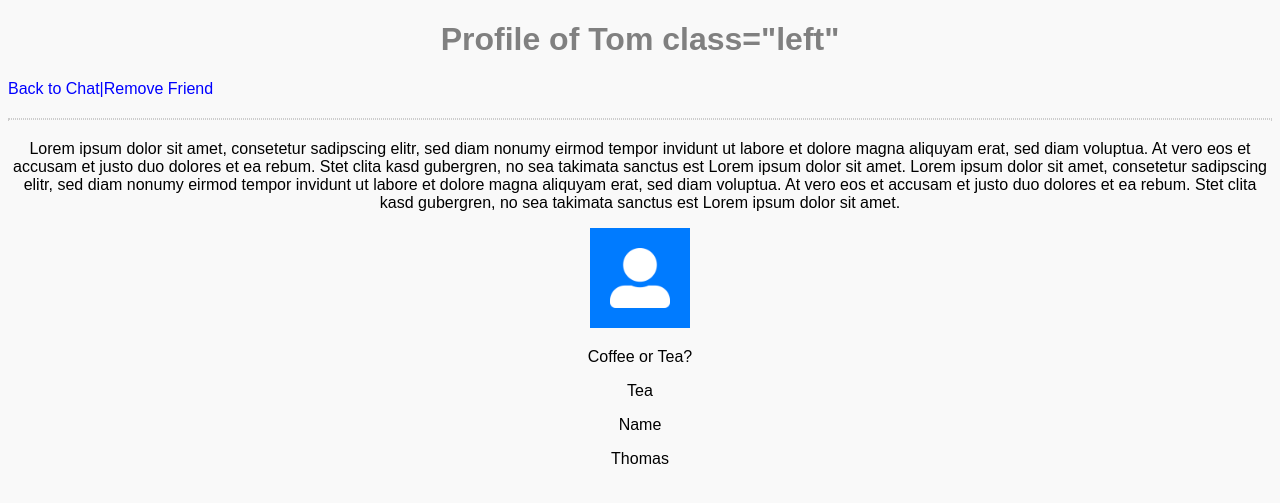
After one commit to 7676julia/Chat_ohne_svelte, a PHP site: page /profil.html in a window 1280 px wide. The commit adds this page. Shown: the top 503 px of the page. Run offline with PHP 8.4, Linux system fonts and the light colour scheme.

Commit message:
add profil und einstellungen, some changes in css

```diff
--- a/chat.html
+++ b/chat.html
@@ -10,8 +10,9 @@
 <body>
     <h1 class="left">Chat with</h1>
     <a href="freundeliste.html" class="leftL"> < Back </a>
-    <a href="einstellungen.html"class="leftL"> | Profile </a>
+    <a href="profil.html"class="leftL"> | Profile </a>
     <a href="freundeliste.html"class="leftL"> | Remove Friend</a><br>
+    <hr>
 
     <span class="chat">
     <p>Tom: "Hallo, Welt"</p>
--- a/formulareLinks.css
+++ b/formulareLinks.css
@@ -1,5 +1,6 @@
 form {
     display: flex;
+    flex-direction: column;
 }
 
 label {
@@ -26,6 +27,8 @@ input[type=button] {
     color:white;
     margin: 4px 2px;
     padding: 16px 32px;
+    width: 200px;
+    margin: auto;
 }
 
 button {
@@ -34,6 +37,8 @@ button {
     color:white;
     margin: 4px 2px;
     padding: 16px 32px;
+    width: 200px;
+    margin: auto;
 }
 
 input[type=submit] {
@@ -42,6 +47,9 @@ input[type=submit] {
     color:white;
     margin: 4px 2px;
     padding: 16px 32px;
+    width: 200px;
+    margin: auto;
+
 }
 
 a {
@@ -51,6 +59,5 @@ a {
 
 .leftL {
     float: left;
-    margin-right: 10px;
-    color: rgb(162, 68, 90);
+    color:blue
 }
--- a/freundeliste.html
+++ b/freundeliste.html
@@ -10,7 +10,8 @@
 <body>
 
     <h1 class="left">Friends</h1>
-    <a href="logout.html" Logout class="leftL"> &lt; Logout |</a> <a href="einstellungen.html" class="leftL">Settings</a>
+    <a href="logout.html" Logout class="leftL"> &lt; Logout |</a>
+    <a href="einstellungen.html" class="leftL">Settings</a><br>
     <hr>
     <ul>
         <li><a href = "chat.html">Tom <span class="messageCount">3</span></a></li>
--- /dev/null
+++ b/profil.html
@@ -0,0 +1,24 @@
+<!DOCTYPE html>
+<html lang="en">
+<head>
+    <meta charset="UTF-8">
+    <meta name="viewport" content="width=device-width, initial-scale=1.0">
+    <title>Document</title>
+    <link rel="stylesheet" href="text.css">
+    <link rel="stylesheet" href="formulareLinks.css">
+</head>
+<body>
+
+    <h1>Profile of Tom class="left"</h1>
+    <a href = "freundeliste.html" class="leftL">Back to Chat|</a>
+    <a href = "freundeliste.html" class="leftL">Remove Friend</a><br>
+    <hr>
+
+    <p>Lorem ipsum dolor sit amet, consetetur sadipscing elitr, sed diam nonumy eirmod tempor invidunt ut labore et dolore magna aliquyam erat, sed diam voluptua. At vero eos et accusam et justo duo dolores et ea rebum. Stet clita kasd gubergren, no sea takimata sanctus est Lorem ipsum dolor sit amet. Lorem ipsum dolor sit amet, consetetur sadipscing elitr, sed diam nonumy eirmod tempor invidunt ut labore et dolore magna aliquyam erat, sed diam voluptua. At vero eos et accusam et justo duo dolores et ea rebum. Stet clita kasd gubergren, no sea takimata sanctus est Lorem ipsum dolor sit amet.</p>
+    <img src="images/user.png" style="height: 100px" id="profilPicture">
+    <p>Coffee or Tea?</p>
+    <p>Tea</p>
+    <p>Name</p>
+    <p>Thomas</p>
+</body>
+</html>
--- a/text.css
+++ b/text.css
@@ -1,5 +1,10 @@
 img {
     border-radius: 50%;
+}
+
+#profilPicture {
+    border-radius: 0%;
+
 }
 
 body {
@@ -18,6 +23,8 @@ div {
 
 hr {
     border: 1px dotted #ccc;
+    margin-bottom: 20px;
+    margin-top: 20px;
 }
 
 h1 {
```
Also changed, not shown: einstellungen.html (+36 -0 lines), login.html (+3 -11 lines).
